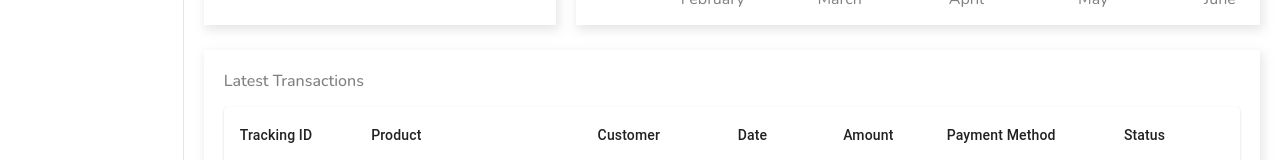
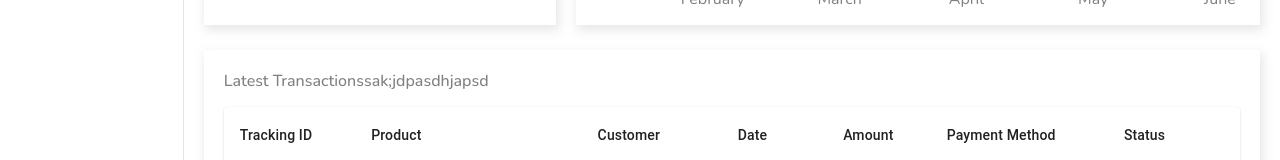
Before and after one commit to anvuvip2002/admin_dasboard, a React (Create React App) app: page / in a window 1280 px wide. Shown: the part 585-745 px from the top of the page. Built offline with nearby package versions, Linux system fonts and the light colour scheme.

Commit message:
thay doi

```diff
--- a/src/pages/home/Home.jsx
+++ b/src/pages/home/Home.jsx
@@ -23,7 +23,7 @@ const Home = () => {
           <Chart title="Last 6 Months (Revenue)" aspect={2 / 1} />
         </div>
         <div className="listContainer">
-          <div className="listTitle">Latest Transactions</div>
+          <div className="listTitle">Latest Transactionssak;jdpasdhjapsd</div>
           <Table />
         </div>
       </div>
```
